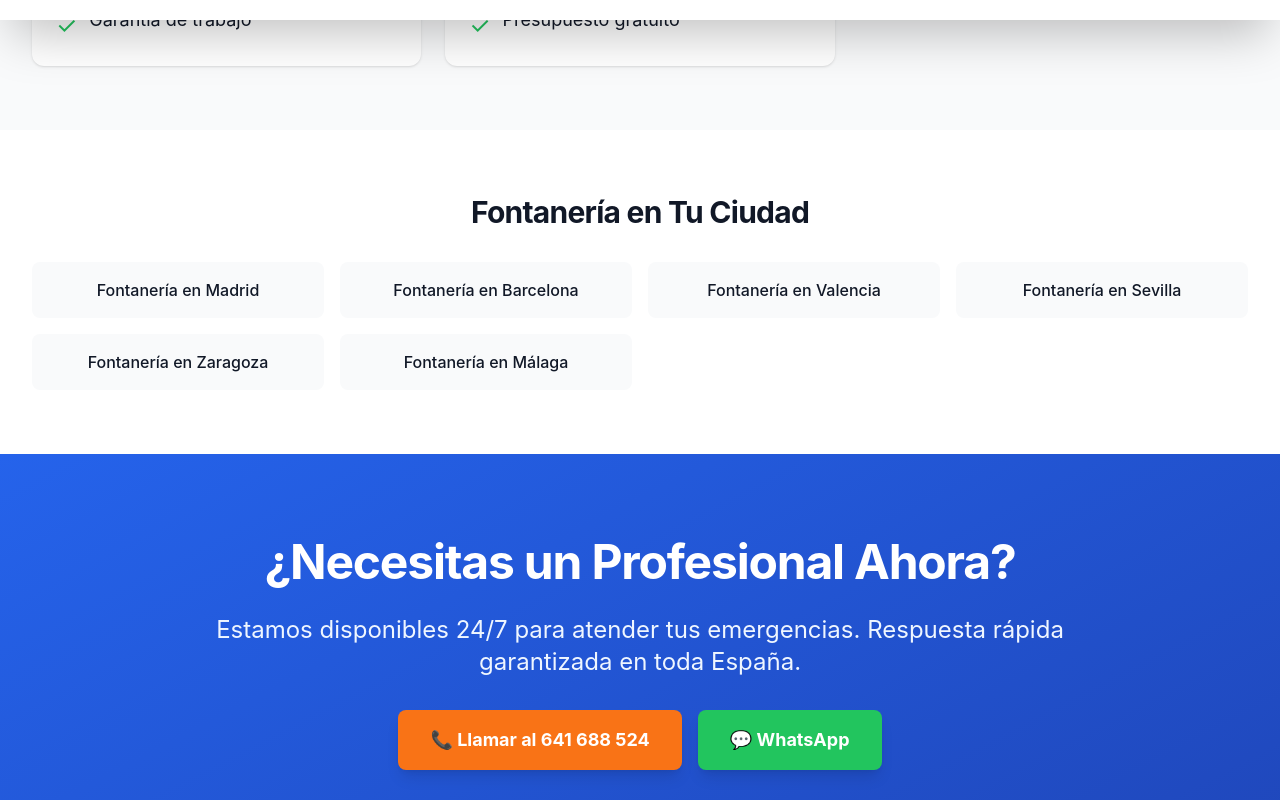
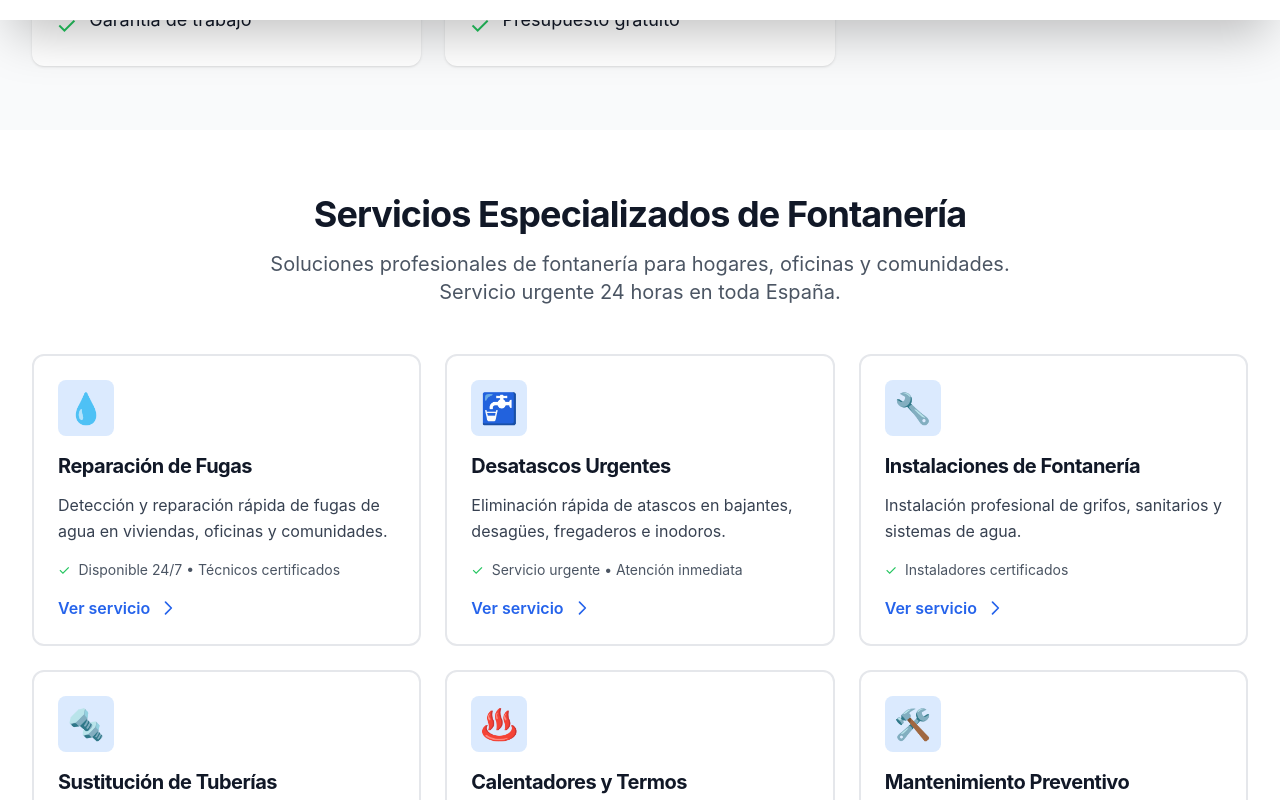
Before and after one commit to vodoproect-png/reparar24, a Next.js app: page /es/fontanero in a window 1280 px wide. Shown: the part 780-1580 px from the top of the page. Built offline with nearby package versions, Linux system fonts and the light colour scheme; no server answers.

Commit message:
add fontanero service hub block

```diff
--- a/app/[locale]/[serviceSlug]/page.tsx
+++ b/app/[locale]/[serviceSlug]/page.tsx
@@ -12,6 +12,7 @@ import Footer from '@/components/layout/Footer'
 import CTASection from '@/components/sections/CTASection'
 import { RelatedServicesBlock } from '@/components/seo/RelatedServicesBlock'
 import { ServiceGuaranteeBlock } from '@/components/seo/EEATSignals'
+import { ServiceHubBlock } from '@/components/seo/ServiceHubBlock'
 import Link from 'next/link'
 
 export async function generateStaticParams() {
@@ -136,6 +137,60 @@ export default async function ServicePage({
           </div>
         </section>
 
+        {/* Fontanero Service Hub - Specialized Services */}
+        {serviceSlug === 'fontanero' && (
+          <ServiceHubBlock
+            serviceSlug={serviceSlug}
+            locale={locale}
+            title="Servicios Especializados de Fontanería"
+            intro="Soluciones profesionales de fontanería para hogares, oficinas y comunidades. Servicio urgente 24 horas en toda España."
+            cards={[
+              {
+                title: 'Reparación de Fugas',
+                slug: 'reparacion-fugas',
+                description: 'Detección y reparación rápida de fugas de agua en viviendas, oficinas y comunidades.',
+                trust: 'Disponible 24/7 • Técnicos certificados',
+                icon: '💧'
+              },
+              {
+                title: 'Desatascos Urgentes',
+                slug: 'desatascos',
+                description: 'Eliminación rápida de atascos en bajantes, desagües, fregaderos e inodoros.',
+                trust: 'Servicio urgente • Atención inmediata',
+                icon: '🚰'
+              },
+              {
+                title: 'Instalaciones de Fontanería',
+                slug: 'instalaciones',
+                description: 'Instalación profesional de grifos, sanitarios y sistemas de agua.',
+                trust: 'Instaladores certificados',
+                icon: '🔧'
+              },
+              {
+                title: 'Sustitución de Tuberías',
+                slug: 'sustitucion-tuberias',
+                description: 'Renovación y cambio de conducciones antiguas o dañadas con materiales modernos.',
+                trust: 'Materiales de alta calidad',
+                icon: '🔩'
+              },
+              {
+                title: 'Calentadores y Termos',
+                slug: 'calentadores-termos',
+                description: 'Instalación, reparación y mantenimiento de termos y calentadores de agua.',
+                trust: 'Asistencia rápida',
+                icon: '♨️'
+              },
+              {
+                title: 'Mantenimiento Preventivo',
+                slug: 'mantenimiento',
+                description: 'Planes de mantenimiento para prevenir fugas, averías y problemas futuros.',
+                trust: 'Soluciones para hogares y empresas',
+                icon: '🛠️'
+              }
+            ]}
+          />
+        )}
+
         {/* Cities Section */}
         <section className="py-16 bg-white">
           <div className="container-custom">
--- /dev/null
+++ b/components/seo/ServiceHubBlock.tsx
@@ -0,0 +1,115 @@
+import Link from 'next/link'
+import { type Locale } from '@/lib/i18n/config'
+
+interface ServiceCard {
+  title: string
+  slug: string
+  description: string
+  trust: string
+  icon: string
+}
+
+interface ServiceHubBlockProps {
+  serviceSlug: string
+  locale: Locale
+  title?: string
+  intro?: string
+  cards: ServiceCard[]
+}
+
+/**
+ * ServiceHubBlock - Premium service hub section showing specialized child services
+ *
+ * Creates a visual/SEO foundation for future child service pages with:
+ * - Semantic HTML structure
+ * - Internal linking architecture
+ * - AI-safe content pattern
+ * - Responsive grid layout (3 cols desktop, 2 tablet, 1 mobile)
+ * - Premium trust-focused design
+ *
+ * @param serviceSlug - Parent service slug (e.g., 'fontanero')
+ * @param locale - Current locale
+ * @param title - Section title
+ * @param intro - Section introduction
+ * @param cards - Array of child service cards
+ */
+export function ServiceHubBlock({
+  serviceSlug,
+  locale,
+  title = 'Servicios Especializados',
+  intro,
+  cards
+}: ServiceHubBlockProps) {
+  return (
+    <section className="py-16 bg-white" aria-labelledby="service-hub-title">
+      <div className="container-custom">
+        {/* Section Header */}
+        <div className="max-w-3xl mx-auto text-center mb-12">
+          <h2
+            id="service-hub-title"
+            className="text-3xl lg:text-4xl font-bold mb-4 text-gray-900"
+          >
+            {title}
+          </h2>
+          {intro && (
+            <p className="text-lg lg:text-xl text-gray-600 leading-relaxed">
+              {intro}
+            </p>
+          )}
+        </div>
+
+        {/* Service Cards Grid */}
+        <div className="grid grid-cols-1 md:grid-cols-2 lg:grid-cols-3 gap-6">
+          {cards.map((card, index) => {
+            const href = `/${serviceSlug}/${card.slug}`
+
+            return (
+              <Link
+                key={index}
+                href={href}
+                className="group block h-full"
+              >
+                <article className="h-full bg-white rounded-xl border-2 border-gray-200 hover:border-primary-400 transition-all duration-300 hover:shadow-lg p-6 flex flex-col">
+                  {/* Icon */}
+                  <div className="flex items-center justify-center w-14 h-14 rounded-lg bg-primary-100 text-3xl mb-4 group-hover:bg-primary-200 transition-colors">
+                    {card.icon}
+                  </div>
+
+                  {/* Title */}
+                  <h3 className="text-xl font-bold text-gray-900 mb-3 group-hover:text-primary-600 transition-colors">
+                    {card.title}
+                  </h3>
+
+                  {/* Description */}
+                  <p className="text-gray-700 text-base leading-relaxed mb-4 flex-grow">
+                    {card.description}
+                  </p>
+
+                  {/* Trust Line */}
+                  <div className="flex items-center gap-2 text-sm text-gray-600 mb-4">
+                    <span className="text-green-500">✓</span>
+                    <span>{card.trust}</span>
+                  </div>
+
+                  {/* CTA */}
+                  <div className="flex items-center text-primary-600 font-semibold group-hover:text-primary-700 transition-colors">
+                    <span>Ver servicio</span>
+                    <svg
+                      className="ml-2 w-5 h-5 transform group-hover:translate-x-1 transition-transform"
+                      fill="none"
+                      stroke="currentColor"
+                      viewBox="0 0 24 24"
+                      aria-hidden="true"
+                    >
+                      <path strokeLinecap="round" strokeLinejoin="round" strokeWidth={2} d="M9 5l7 7-7 7" />
+                    </svg>
+                  </div>
+                </article>
+              </Link>
+            )
+          })}
+        </div>
+      </div>
+    </section>
+  )
+}
```
Also changed, not shown: 1 other file (tests, documents, lock files or other folders).
